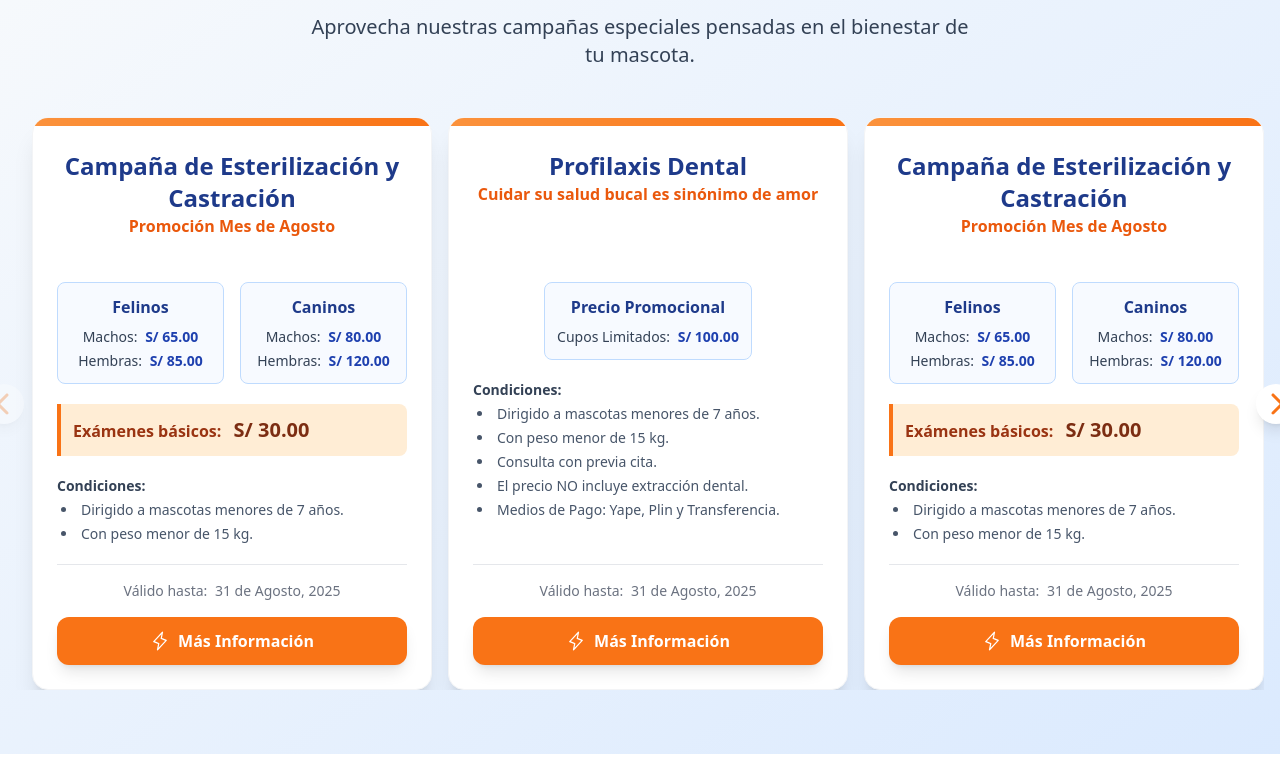
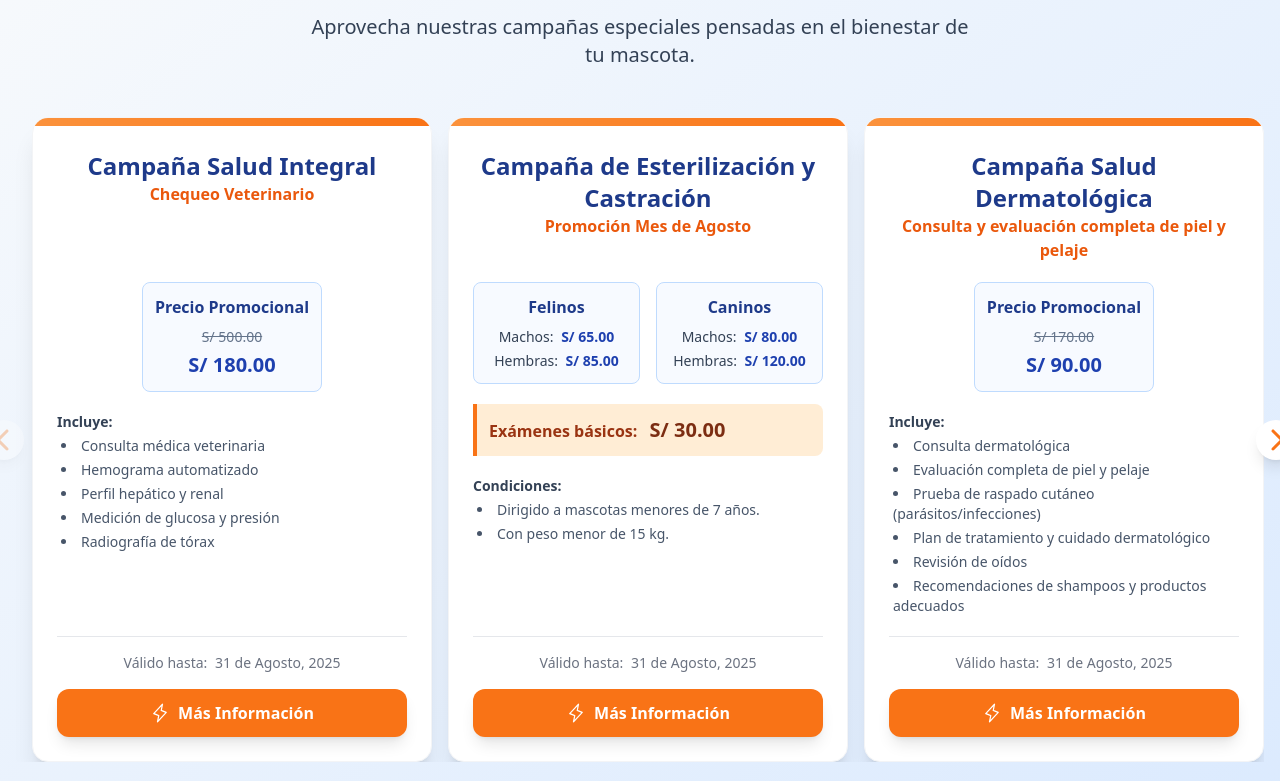
Before and after one commit to Efrexz/vetariels-landing, an Astro site: page / in a window 1280 px wide. Shown: the part 1439-2220 px from the top of the page. Built offline with nearby package versions, Linux system fonts and the light colour scheme; Astro itself is replaced by a stand-in of ours; no server answers.

Commit message:
agregando nuevas promociones

```diff
--- a/package.json
+++ b/package.json
@@ -13,5 +13,8 @@
     "astro": "^5.9.3",
     "embla-carousel": "^8.6.0",
     "tailwindcss": "^3.4.3"
+  },
+  "devDependencies": {
+    "tailwindcss-animate": "^1.0.7"
   }
 }
--- a/src/components/Promotions.astro
+++ b/src/components/Promotions.astro
@@ -40,6 +40,7 @@ import promotions from "@data/promotions";
                   prices={promo.prices}
                   extraOffer={promo.extraOffer}
                   conditions={promo.conditions}
+                  includes={promo.includes}
                   expirationDate={promo.expirationDate}
                   dateISO={promo.dateISO}
                 />
--- a/src/components/ui/Modal.astro
+++ b/src/components/ui/Modal.astro
@@ -5,9 +5,9 @@ const { modalId } = Astro.props;
 
 <dialog
   id={modalId}
-  class="p-0 rounded-lg shadow-2xl backdrop:bg-black/50 w-11/12 max-w-2xl"
+  class="p-0 rounded-2xl shadow-2xl backdrop:bg-black/50 w-11/12 max-w-2xl border-gray-200 open:animate-in open:fade-in-0 open:zoom-in-95 duration-300 delay-400"
 >
-  <div class="relative bg-white rounded-lg p-4 sm:p-6">
+  <div class="relative max-h-[94vh] overflow-y-auto bg-white p-4 sm:p-6">
     <slot />
 
     <button
--- a/src/components/ui/PromotionCard.astro
+++ b/src/components/ui/PromotionCard.astro
@@ -9,6 +9,7 @@ const {
   image,
   prices,
   extraOffer,
+  includes,
   conditions,
   expirationDate,
   dateISO,
@@ -27,9 +28,7 @@ const priceGridClasses =
   <div class="h-2 w-full bg-gradient-to-r from-orange-400 to-orange-500"></div>
 
   <div class="flex flex-grow flex-col p-6">
-    <!-- Encabezado -->
     <header class="mb-5 text-center min-h-[112px]">
-      {/* <-- ¡EL CAMBIO ESTÁ AQUÍ! */}
       <h3 class="text-2xl font-bold text-blue-900">
         {title}
       </h3>
@@ -41,25 +40,48 @@ const priceGridClasses =
     </header>
 
     <!-- Sección de Precios -->
-    <div class=`mb-5 grid ${priceGridClasses} gap-4`>
+    <div class={`mb-5 grid ${priceGridClasses} gap-4`}>
       {
         prices.map((item) => (
           <div class="rounded-lg border border-blue-200 bg-blue-50/50 p-3 text-center">
             <h4 class="mb-2 font-bold text-blue-900">{item.category}</h4>
             <div class="space-y-1">
-              {item.details.map((detail) => (
-                <p class="text-sm text-slate-700">
-                  {detail.type}:
-                  <span class="block font-bold text-blue-800 sm:inline-block sm:ml-1">
+              {item.details.map((detail) =>
+                detail.type === "Antes" ? (
+                  <p class="text-sm text-slate-500 line-through">
                     S/ {detail.price}
-                  </span>
-                </p>
-              ))}
+                  </p>
+                ) : detail.type === "Ahora" ? (
+                  <p class="text-xl font-extrabold text-blue-800">
+                    S/ {detail.price}
+                  </p>
+                ) : (
+                  <p class="text-sm text-slate-700">
+                    {detail.type}:
+                    <span class="block font-bold text-blue-800 sm:inline-block sm:ml-1">
+                      S/ {detail.price}
+                    </span>
+                  </p>
+                )
+              )}
             </div>
           </div>
         ))
       }
     </div>
+
+    {
+      includes && (
+        <div class="mb-5 text-sm text-slate-600">
+          <h5 class="mb-1 font-bold text-slate-700">Incluye:</h5>
+          <ul class="list-inside list-disc space-y-1 pl-1">
+            {includes.map((item) => (
+              <li>{item}</li>
+            ))}
+          </ul>
+        </div>
+      )
+    }
 
     <!-- Oferta Extra -->
     {
--- a/src/data/promotions.js
+++ b/src/data/promotions.js
@@ -1,4 +1,29 @@
 const promotions = [
+  {
+    id: "salud-integral",
+    title: "Campaña Salud Integral",
+    subtitle: "Chequeo Veterinario",
+    image: "/images/promotions/saludIntegral.webp",
+    prices: [
+      {
+        category: "Precio Promocional",
+        details: [
+          { type: "Antes", price: "500.00" },
+          { type: "Ahora", price: "180.00" },
+        ],
+      },
+    ],
+    extraOffer: null,
+    includes: [
+      "Consulta médica veterinaria",
+      "Hemograma automatizado",
+      "Perfil hepático y renal",
+      "Medición de glucosa y presión",
+      "Radiografía de tórax",
+    ],
+    expirationDate: "31 de Agosto, 2025",
+    dateISO: "2025-08-31",
+  },
   {
     id: "esterilizacion-agosto",
     title: "Campaña de Esterilización y Castración",
@@ -27,6 +52,32 @@ const promotions = [
     conditions: [
       "Dirigido a mascotas menores de 7 años.",
       "Con peso menor de 15 kg.",
+    ],
+    expirationDate: "31 de Agosto, 2025",
+    dateISO: "2025-08-31",
+  },
+  {
+    id: "salud-dermatologica",
+    title: "Campaña Salud Dermatológica",
+    subtitle: "Consulta y evaluación completa de piel y pelaje",
+    image: "/images/promotions/dermatologia.webp",
+    prices: [
+      {
+        category: "Precio Promocional",
+        details: [
+          { type: "Antes", price: "170.00" },
+          { type: "Ahora", price: "90.00" },
+        ],
+      },
+    ],
+    extraOffer: null,
+    includes: [
+      "Consulta dermatológica",
+      "Evaluación completa de piel y pelaje",
+      "Prueba de raspado cutáneo (parásitos/infecciones)",
+      "Plan de tratamiento y cuidado dermatológico",
+      "Revisión de oídos",
+      "Recomendaciones de shampoos y productos adecuados",
     ],
     expirationDate: "31 de Agosto, 2025",
     dateISO: "2025-08-31",
@@ -117,38 +168,6 @@ const promotions = [
     expirationDate: "31 de Agosto, 2025",
     dateISO: "2025-08-31",
   },
-  {
-    id: "esterilizacion-agosto",
-    title: "Campaña de Esterilización y Castración",
-    subtitle: "Promoción Mes de Agosto",
-    image: "/images/promotions/castracion.webp",
-    prices: [
-      {
-        category: "Felinos",
-        details: [
-          { type: "Machos", price: "65.00" },
-          { type: "Hembras", price: "85.00" },
-        ],
-      },
-      {
-        category: "Caninos",
-        details: [
-          { type: "Machos", price: "80.00" },
-          { type: "Hembras", price: "120.00" },
-        ],
-      },
-    ],
-    extraOffer: {
-      title: "Exámenes básicos",
-      price: "30.00",
-    },
-    conditions: [
-      "Dirigido a mascotas menores de 7 años.",
-      "Con peso menor de 15 kg.",
-    ],
-    expirationDate: "31 de Agosto, 2025",
-    dateISO: "2025-08-31",
-  },
 ];
 
 export default promotions;
--- a/tailwind.config.mjs
+++ b/tailwind.config.mjs
@@ -7,5 +7,5 @@ export default {
   theme: {
     extend: {},
   },
-  plugins: [],
+  plugins: [require("tailwindcss-animate")],
 };
```
Also changed, not shown: public/images/promotions/dermatologia.webp (added), public/images/promotions/saludIntegral.webp (added), 1 other file.
